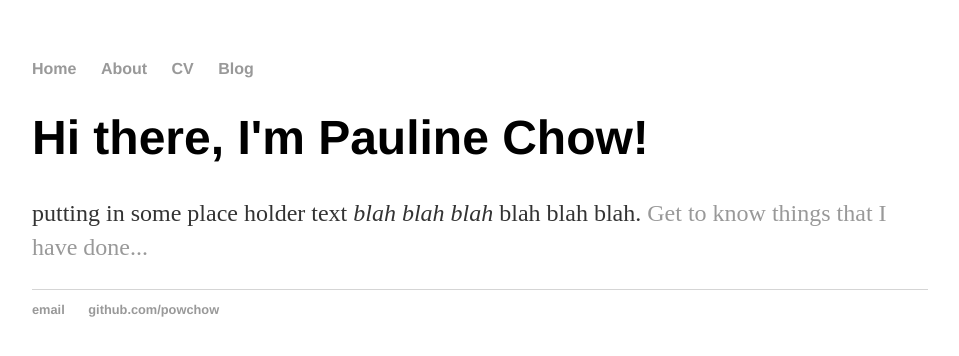
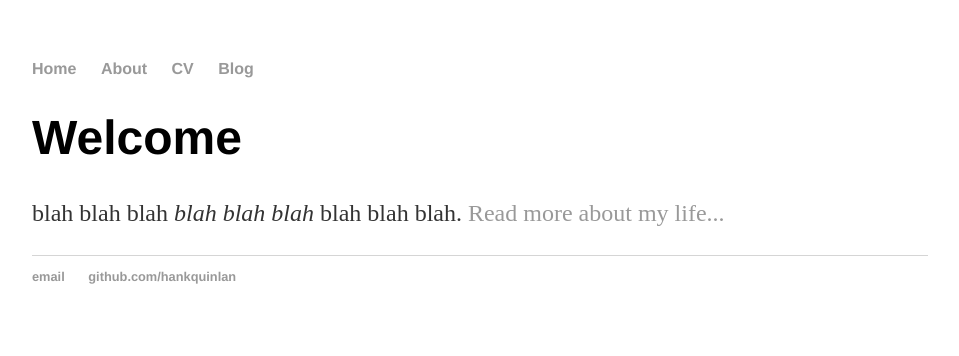
Before and after one commit to PowChow/powchow.github.io, a Jekyll site: the page built from index.html, in a window 1280 px wide. Shown: the top 356 px of the page, without its empty margins (160-1119 px from the left). Built offline with Jekyll 4.4.1, drawn with Linux system fonts in a browser that asks for light colours.

Commit message:
updated to use template layout

```diff
--- a/index.html
+++ b/index.html
@@ -1,30 +1,8 @@
-<!DOCTYPE html>
-<html>
-	<head>
-		<title>Pauline Chow, Data Scientist</title>
-		<!-- link to main stylesheet -->
-		<link rel="stylesheet" type="text/css" href="/css/main.css">
-	</head>
-	<body>
-		<nav>
-    		<ul>
-        		<li><a href="/">Home</a></li>
-	        	<li><a href="/about">About</a></li>
-        		<li><a href="/cv">CV</a></li>
-        		<li><a href="/blog">Blog</a></li>
-    		</ul>
-		</nav>
-		<div class="container">
-    		<div class="blurb">
-        		<h1>Hi there, I'm Pauline Chow!</h1>
-				<p>putting in some place holder text <em>blah blah blah</em> blah blah blah. <a href="/about">Get to know things that I have done...</a></p>
-    		</div><!-- /.blurb -->
-		</div><!-- /.container -->
-		<footer>
-    		<ul>
-        		<li><a href="mailto:abc@gmail.com">email</a></li>
-        		<li><a href="https://github.com/powchow">github.com/powchow</a></li>
-			</ul>
-		</footer>
-	</body>
-</html>
+---
+layout: default
+title: Pauline Chow, Data Scientist
+---
+<div class="blurb">
+	<h1>Welcome</h1>
+	<p>blah blah blah <em>blah blah blah</em> blah blah blah. <a href="/about">Read more about my life...</a></p>
+</div><!-- /.blurb -->
```
